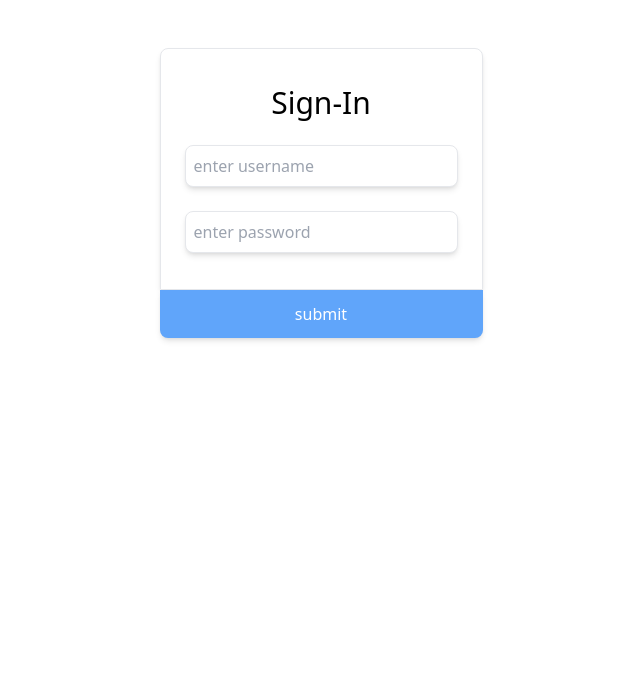
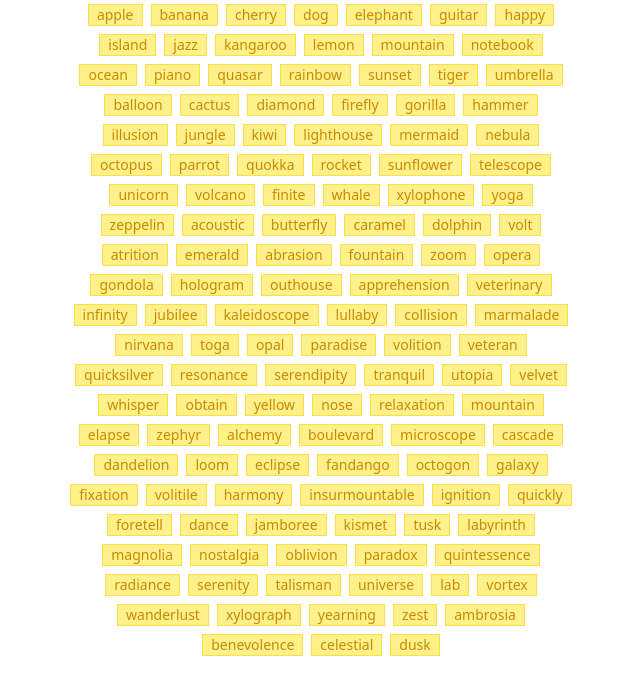
Before and after one commit to danxguerrero/react-formula, a React (Vite) app: page / in a window 1280 px wide. Shown: the top 694 px of the page, without its empty margins (319-959 px from the left). Built offline with nearby package versions, Linux system fonts and the light colour scheme.

Commit message:
Set up for Word Filter exercise

```diff
--- a/src/App.jsx
+++ b/src/App.jsx
@@ -1,7 +1,7 @@
-import { SignInForm } from './signInForm/SignInForm'
+import { WordFilter } from './wordFilter/WordFilter'
 
 const App = () => {
-  return <SignInForm />
+  return <WordFilter />
 };
 
 export default App;
--- /dev/null
+++ b/src/wordFilter/WordFilter.jsx
@@ -0,0 +1,14 @@
+import words from "./data/words.jsx";
+import WordItem from "./components/WordItem.jsx";
+
+export const WordFilter = () => {
+  const worditems = words.map((word, idx) => <WordItem word={word} key={idx} />);
+
+  return (
+    <div className="flex flex-col items-center">
+      <div className="flex flex-wrap justify-center w-full max-w-lg">
+        {worditems}
+      </div>
+    </div>
+  );
+};
--- /dev/null
+++ b/src/wordFilter/components/WordItem.jsx
@@ -0,0 +1,10 @@
+const WordItem = (props) => {
+  const { word } = props;
+  return (
+    <div className="px-2 m-1 text-sm text-yellow-600 bg-yellow-200 border border-yellow-300">
+      {word}
+    </div>
+  );
+};
+
+export default WordItem;
--- /dev/null
+++ b/src/wordFilter/data/words.jsx
@@ -0,0 +1,132 @@
+const words = [
+  "apple",
+  "banana",
+  "cherry",
+  "dog",
+  "elephant",
+  "guitar",
+  "happy",
+  "island",
+  "jazz",
+  "kangaroo",
+  "lemon",
+  "mountain",
+  "notebook",
+  "ocean",
+  "piano",
+  "quasar",
+  "rainbow",
+  "sunset",
+  "tiger",
+  "umbrella",
+  "balloon",
+  "cactus",
+  "diamond",
+  "firefly",
+  "gorilla",
+  "hammer",
+  "illusion",
+  "jungle",
+  "kiwi",
+  "lighthouse",
+  "mermaid",
+  "nebula",
+  "octopus",
+  "parrot",
+  "quokka",
+  "rocket",
+  "sunflower",
+  "telescope",
+  "unicorn",
+  "volcano",
+  "finite",
+  "whale",
+  "xylophone",
+  "yoga",
+  "zeppelin",
+  "acoustic",
+  "butterfly",
+  "caramel",
+  "dolphin",
+  "volt",
+  "atrition",
+  "emerald",
+  "abrasion",
+  "fountain",
+  "zoom",
+  "opera",
+  "gondola",
+  "hologram",
+  "outhouse",
+  "apprehension",
+  "veterinary",
+  "infinity",
+  "jubilee",
+  "kaleidoscope",
+  "lullaby",
+  "collision",
+  "marmalade",
+  "nirvana",
+  "toga",
+  "opal",
+  "paradise",
+  "volition",
+  "veteran",
+  "quicksilver",
+  "resonance",
+  "serendipity",
+  "tranquil",
+  "utopia",
+  "velvet",
+  "whisper",
+  "obtain",
+  "yellow",
+  "nose",
+  "relaxation",
+  "mountain",
+  "elapse",
+  "zephyr",
+  "alchemy",
+  "boulevard",
+  "microscope",
+  "cascade",
+  "dandelion",
+  "loom",
+  "eclipse",
+  "fandango",
+  "octogon",
+  "galaxy",
+  "fixation",
+  "volitile",
+  "harmony",
+  "insurmountable",
+  "ignition",
+  "quickly",
+  "foretell",
+  "dance",
+  "jamboree",
+  "kismet",
+  "tusk",
+  "labyrinth",
+  "magnolia",
+  "nostalgia",
+  "oblivion",
+  "paradox",
+  "quintessence",
+  "radiance",
+  "serenity",
+  "talisman",
+  "universe",
+  "lab",
+  "vortex",
+  "wanderlust",
+  "xylograph",
+  "yearning",
+  "zest",
+  "ambrosia",
+  "benevolence",
+  "celestial",
+  "dusk",
+];
+
+export default words;
```
